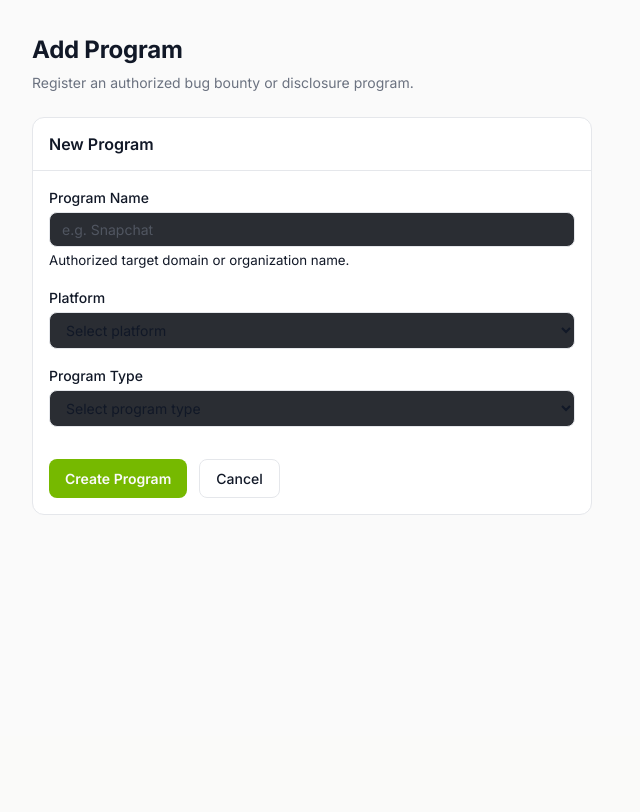
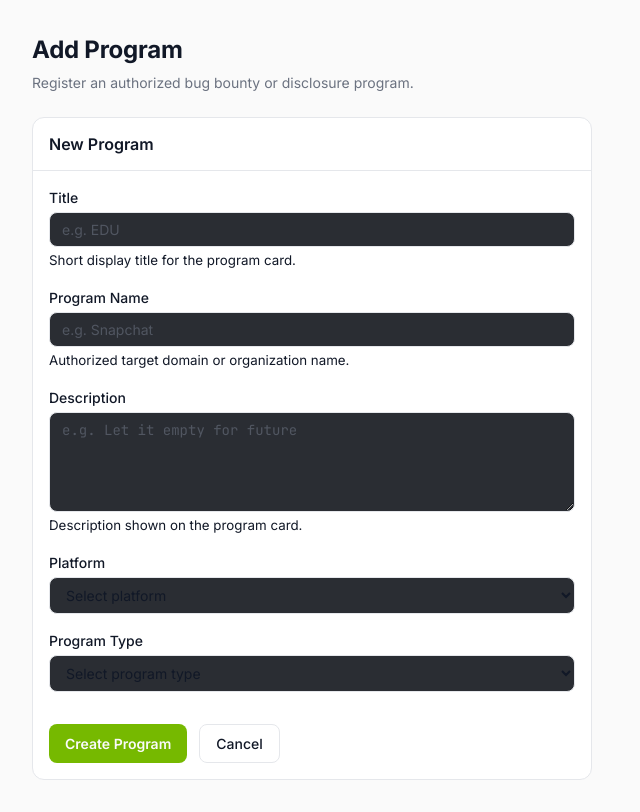
Before and after one commit to l1ackersalman/scanX, a Django app: page /programs/add/ in a window 1280 px wide. Shown: the part 64-876 px from the top of the page, without its empty margins (0-640 px from the left). Before the commit the page ends 579 px from the top, so only its background shows below. Run offline with Django 5.2, Linux system fonts and the light colour scheme.

Commit message:
Add Title and Description fields to Program model
- Add title (CharField) and description (TextField) to Program model
- Migration 0005: program_title, program_description fields
- Add Program form: Title, Description fields added
- Program cards: show title as card title/head, description as card body text
- Dashboard program dropdown: shows title if available
- Scan detail: shows program title if available

```diff
--- a/scanner/models.py
+++ b/scanner/models.py
@@ -147,6 +147,8 @@ class Program(models.Model):
         PENTEST = "pentest", "Pentest"
 
     name = models.CharField(max_length=255, help_text="Authorized target domain or organization name")
+    title = models.CharField(max_length=100, blank=True, default="", help_text="Short display title (e.g. EDU, NEW)")
+    description = models.TextField(blank=True, default="", help_text="Program description (e.g. Let it empty for future)")
     platform = models.CharField(max_length=50, choices=Platform.choices)
     program_type = models.CharField(max_length=50, choices=ProgramType.choices)
     created_at = models.DateTimeField(auto_now_add=True)
--- a/scanner/views.py
+++ b/scanner/views.py
@@ -245,13 +245,19 @@ def create_program(request):
     Create a new program from the Add Program page.
     """
     if request.method == "POST":
+        title = request.POST.get("title", "").strip()
         name = request.POST.get("program_name", "").strip()
+        description = request.POST.get("description", "").strip()
         platform = request.POST.get("program_platform", "").strip()
         program_type = request.POST.get("program_type", "").strip()
 
         errors = []
+        if not title:
+            errors.append("Title is required.")
         if not name:
             errors.append("Program name is required.")
+        if not description:
+            errors.append("Description is required.")
         if not platform:
             errors.append("Platform is required.")
         if not program_type:
@@ -274,6 +280,8 @@ def create_program(request):
             program, created = Program.objects.get_or_create(
                 name=name,
                 defaults={
+                    "title": title,
+                    "description": description,
                     "platform": platform,
                     "program_type": program_type,
                 },
--- a/templates/dashboard.html
+++ b/templates/dashboard.html
@@ -35,7 +35,7 @@
           <select id="id_program" name="program" class="form-input">
             <option value="">Select a program</option>
             {% for program in programs %}
-              <option value="{{ program.id }}">{{ program.name }} ({{ program.get_platform_display }} · {{ program.program_type|upper }})</option>
+              <option value="{{ program.id }}">{% if program.title %}{{ program.title }}{% else %}{{ program.name }}{% endif %} ({{ program.get_platform_display }} · {{ program.program_type|upper }})</option>
             {% endfor %}
           </select>
           <small class="form-text">Associate this scan with an authorized program.</small>
--- a/templates/programs.html
+++ b/templates/programs.html
@@ -21,12 +21,12 @@
     <article class="card" role="listitem">
       <div class="card-head">
         <div class="card-meta">
-          <div class="card-publisher">{{ item.scan.name }}</div>
+          <div class="card-publisher">{{ item.scan.title }}</div>
         </div>
       </div>
       <div class="card-body">
-        <h3 class="card-title">{{ item.scan.name }}</h3>
-        <p class="card-desc">Let it empty for future</p>
+        <h3 class="card-title">{{ item.scan.title }}</h3>
+        <p class="card-desc">{{ item.scan.description }}</p>
         <div class="card-tags">
           <span class="badge badge-info">{{ item.scan.get_platform_display }}</span>
           {% if item.scan.program_type == "bbp" %}
--- a/templates/programs_add.html
+++ b/templates/programs_add.html
@@ -16,10 +16,24 @@
     <form method="post" action="{% url 'scanner:programs_add' %}" novalidate>
       {% csrf_token %}
       <div class="form-group">
+        <label for="program_title" class="form-label">Title</label>
+        <input type="text" id="program_title" name="title" class="form-input"
+               required placeholder="e.g. EDU" autocomplete="off">
+        <small class="form-text">Short display title for the program card.</small>
+      </div>
+
+      <div class="form-group">
         <label for="program_name" class="form-label">Program Name</label>
         <input type="text" id="program_name" name="program_name" class="form-input"
                required placeholder="e.g. Snapchat" autocomplete="off">
         <small class="form-text">Authorized target domain or organization name.</small>
+      </div>
+
+      <div class="form-group">
+        <label for="program_description" class="form-label">Description</label>
+        <textarea id="program_description" name="description" class="form-input form-textarea"
+                  required placeholder="e.g. Let it empty for future" rows="3" autocomplete="off"></textarea>
+        <small class="form-text">Description shown on the program card.</small>
       </div>
 
       <div class="form-group">
--- a/templates/scan_detail.html
+++ b/templates/scan_detail.html
@@ -103,7 +103,7 @@
     </p>
     {% if scan.program %}
     <p style="margin: var(--sx-space-1) 0 0; color: var(--sx-text-secondary); font-size: var(--sx-text-sm);">
-      Program: <strong>{{ scan.program.name }}</strong>
+      Program: <strong>{% if scan.program.title %}{{ scan.program.title }}{% else %}{{ scan.program.name }}{% endif %}</strong>
       <span class="badge badge-free">{{ scan.program.get_platform_display }}</span>
       <span class="badge badge-downloadable">{{ scan.program.program_type|upper }}</span>
     </p>
```
Also changed, not shown: scanner/migrations/0005_program_description_program_title.py (added).
